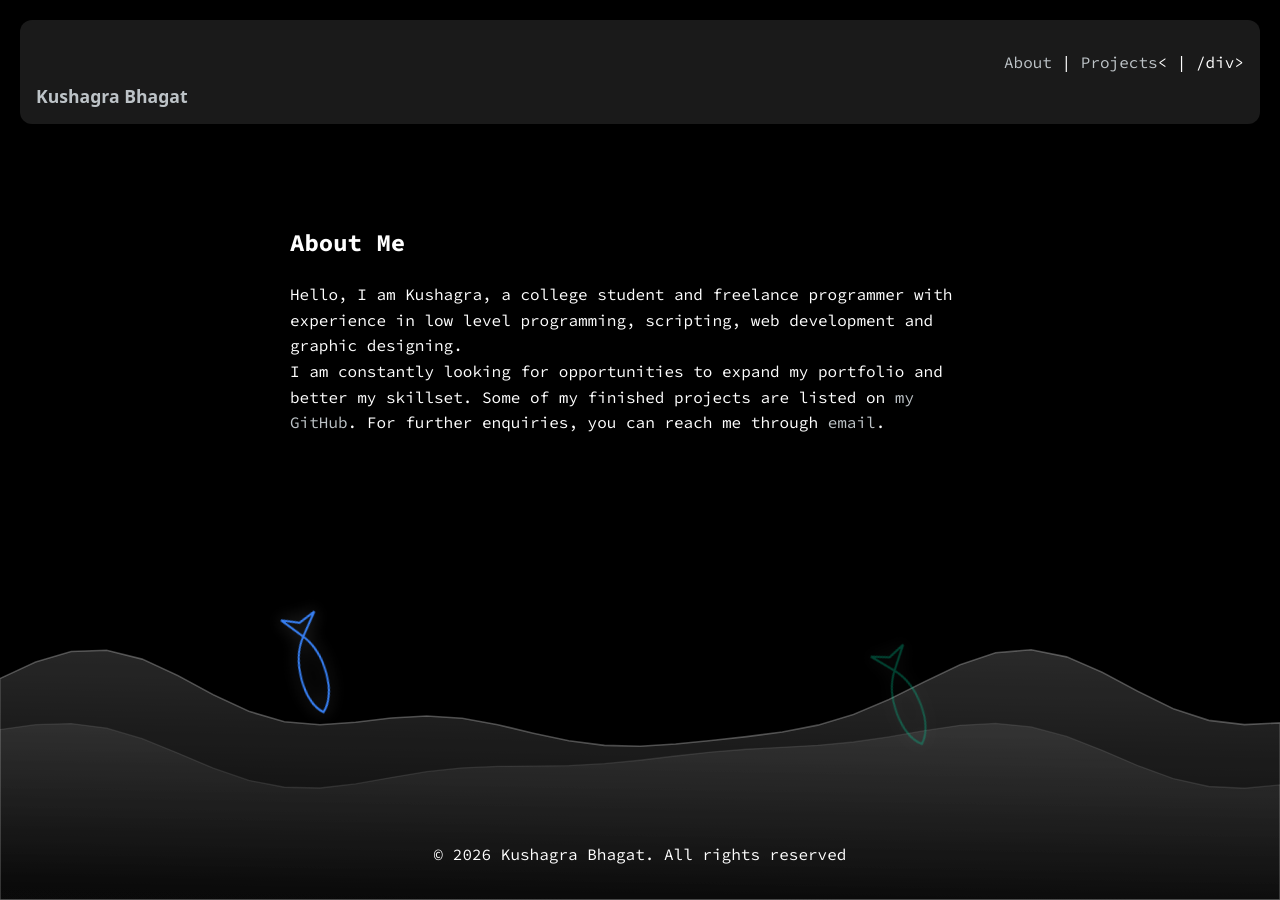
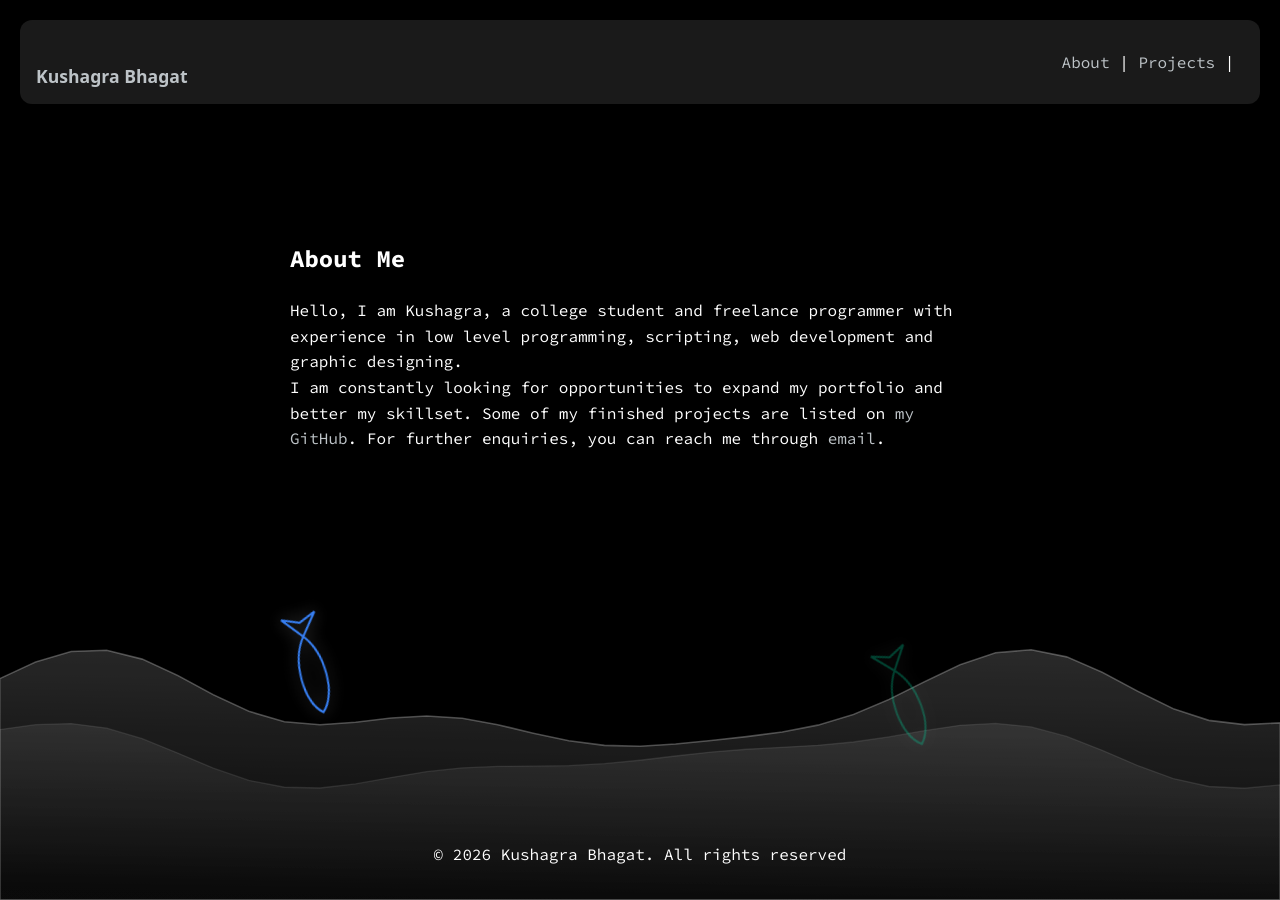
Before and after one commit to kuwushagra/kuwushagra.github.io, a Jekyll site: the page built from about.html, in a window 1280 px wide. Built offline with Jekyll 4.4.1, drawn with Linux system fonts in a browser that asks for light colours; some web fonts are replaced; a style sheet for code colours, icons or effects is not loaded.

Commit message:
Update default.html

```diff
--- a/_layouts/default.html
+++ b/_layouts/default.html
@@ -136,7 +136,7 @@ xmlns="http://www.w3.org/2000/svg">
   <div style="display: flex; background: rgba(128, 128, 128, 0.2); border-radius: 12px; padding: 16px;">
     <div style="display: inline-block; margin-top: auto; margin-right: auto;"><a href="https://kuwushagra.github.io/"><h1 style="font-size: 1.1em" class="myname">Kushagra Bhagat</h1></a></div>
   <div><div style="display: inline-block; margin-top: auto;  margin-left: auto">
-  <p> <a href="https://kuwushagra.github.io/about">About</a> | <a href="https://kuwushagra.github.io/projects">Projects</a>< | /div>
+  <p> <a href="https://kuwushagra.github.io/about">About</a> | <a href="https://kuwushagra.github.io/projects">Projects</a> | </div>
   <div style="display: inline-block; margin-top: auto; margin-left: auto" class="links">
       <a href="mailto:kushagrabhagat.work@gmail.com"><wa-icon name="envelope" variant="regular" style="color: salmon; font-size: 1.1em"></wa-icon></a>
       <a href="https://github.com/kuwushagra"><wa-icon name="github-alt" family="brands" style="color: steelblue; font-size: 1.1em"></wa-icon></a>
```
